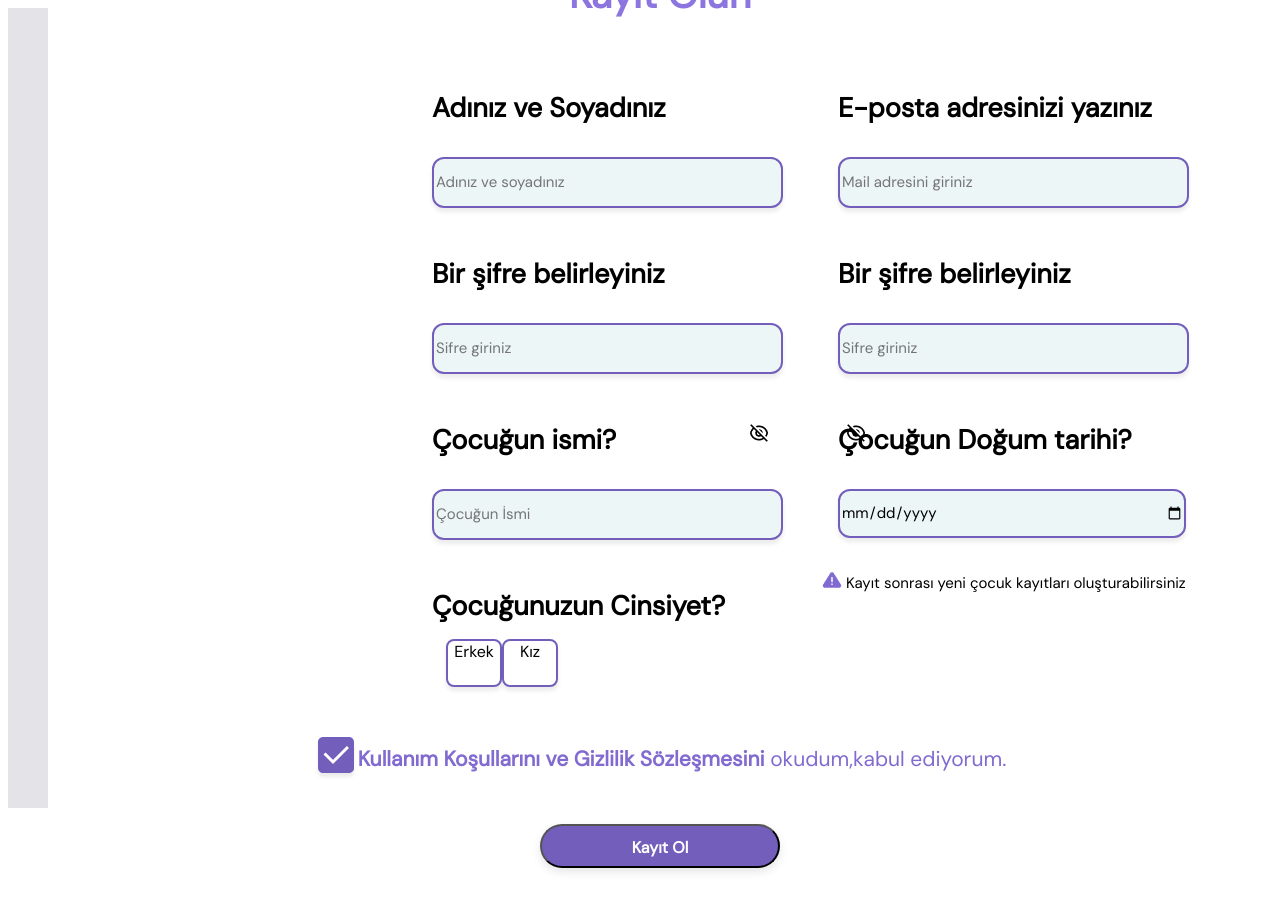
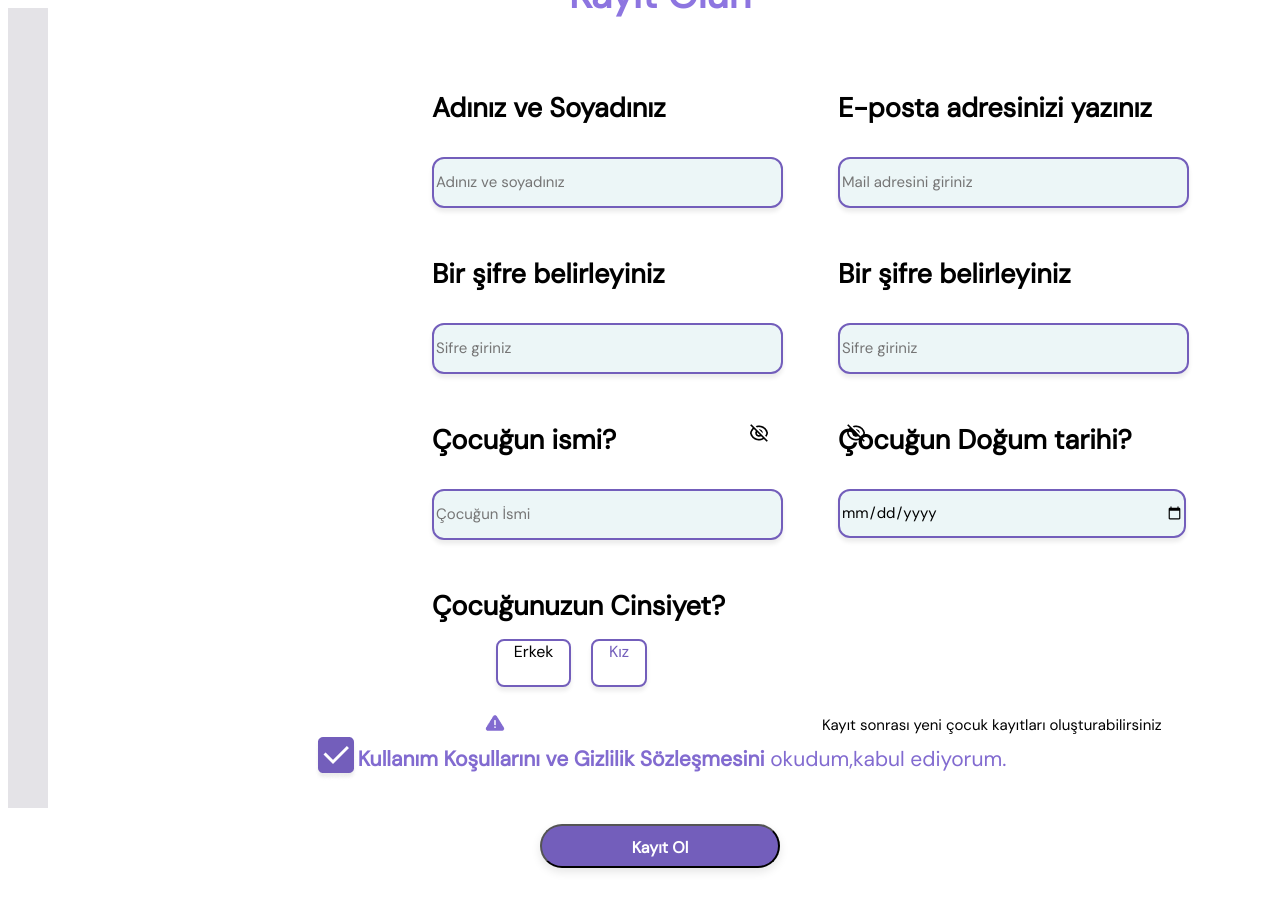
Before and after one commit to DNA-RNA/KidoKitDemo, a React (Create React App) app in the folder frontend/: page /KayitOl in a window 1280 px wide. Built offline with nearby package versions, Linux system fonts and the light colour scheme.

Commit message:
KayitOl.jsx in css kısmı tamamlandı

```diff
--- a/frontend/src/App.css
+++ b/frontend/src/App.css
@@ -1,17 +1,15 @@
-@import url('https://fonts.googleapis.com/css2?family=DM+Sans&display=swap');
-*{
-  font-family: 'DM Sans', sans-serif;
+@import url("https://fonts.googleapis.com/css2?family=DM+Sans&display=swap");
+* {
+  font-family: "DM Sans", sans-serif;
 }
 .App {
   text-align: center;
-  background: url('images/background.png') no-repeat center center fixed;
+  background: url("images/background.png") no-repeat center center fixed;
   -webkit-background-size: cover;
   -moz-background-size: cover;
   -o-background-size: cover;
-  height:100vh;
-
+  height: 100vh;
 }
-
 
 .App-logo {
   margin-top: 10rem;
@@ -25,7 +23,6 @@
   font-size: calc(10px + 2vmin);
 }
 
-
 .Body {
   display: flex;
   justify-content: center;
@@ -35,25 +32,22 @@
   color: white;
   font-size: 1.5rem;
 }
-.Button button{
+.Button button {
   margin: 2rem;
-
   padding: 0.8rem 3rem;
   border-radius: 15px;
   letter-spacing: 0.5px;
   font-size: 1.5rem;
-    color: #735EBB;
+  color: #735ebb;
   background-color: white;
 }
 
-.App p{
+.App p {
   color: white;
-
 }
 
-
 /* kayit ol*/
-.body{
+.body {
   display: flex;
   height: 100vh;
   justify-content: center;
@@ -61,18 +55,18 @@
   background: #e4e3e7;
   box-sizing: border-box;
 }
-.container{
-
+.container {
   width: 100%;
   background: white;
   padding: 30px;
   margin-left: 40px;
 }
+/* başlık*/
 .container .title {
   font-size: 39px;
   font-weight: 700;
   line-height: 51px;
-	color: #8D75E0;
+  color: #8d75e0;
   text-align: center;
   padding-bottom: 1rem;
   margin-top: 30px;
@@ -83,76 +77,101 @@
   justify-content: space-between;
   margin-left: 300px;
   padding: 30px;
-
 }
-.form .details .form-box{
+/* form elemanları */
+.form .details .form-box {
   width: calc(100% / 2 - 20px);
   margin: 0.5rem;
 }
-.details .form-box .description{
+/* form başlıkları*/
+.details .form-box .description {
   font-weight: 700;
   margin: 1rem;
   font-size: 27px;
   display: block;
-
-
 }
-.details .form-box .warning-text{
+/* uyarı ikonu*/
+.details .form-box .warning-vector {
+  position: absolute;
+  top: 715px;
+  right: 775px;
+}
+/* uyarı yazısı */
+.details .form-box .warning-text {
   font-weight: 400;
   font-size: 15px;
+  position: absolute;
+  top: 715px;
 }
+/* form input*/
 .details .form-box input {
   height: 45px;
   width: 343px;
   margin: 1rem;
   font-size: 15px;
-	border-radius:12px;
-	border: 2px solid #735EBB;
-
-	background:rgba(68, 166, 180, 0.1);
+  border-radius: 12px;
+  border: 2px solid #735ebb;
+  background: rgba(68, 166, 180, 0.1);
   box-shadow: 0px 4px 4px rgba(0, 0, 0, 0.08);
 }
 .details .form-box input:focus,
-.details .form-box input:valid{
-	border-color: #735EBB;
+.details .form-box input:valid {
+  border-color: #735ebb;
 }
-.details .form-box .password-vector-1{
+/* şifre ikonları*/
+.details .form-box .password-vector-1 {
   position: absolute;
   top: 420px;
-    left:745px;
+  left: 745px;
   padding: 0.25rem;
 }
-.details .form-box .password-vector-2{
+.details .form-box .password-vector-2 {
   position: absolute;
   top: 420px;
-    right:410px;
+  right: 410px;
   padding: 0.25rem;
-
-
-
 }
+/* cinsiyet section*/
 .details .form-box .category {
-	width: 12% ;
+  width: 12%;
   display: flex;
   justify-content: space-around;
-	margin-left: 30px;
+  margin-left: 80px;
   text-align: center;
 }
-.details .form-box .category label{
+.details .form-box .category label {
   display: flex;
   align-items: center;
 }
-.details .form-box .category .gender {
+.details .form-box .category .gender-1 {
+  height: 44px;
+  width: 71px;
+  background: white;
+  border-radius: 8px;
+  border: 2px solid #735ebb;
+  box-shadow: 0px 4px 4px rgba(0, 0, 0, 0.08);
+  margin-right: 20px;
+}
+.details .form-box .category .gender-2 {
   height: 44px;
   width: 52px;
   background: white;
   border-radius: 8px;
-	border: 2px solid #735EBB;
+  border: 2px solid #735ebb;
   box-shadow: 0px 4px 4px rgba(0, 0, 0, 0.08);
-
-
+  margin-right: 20px;
+  color: #735ebb;
 }
-.container .form .button{
+#radio-one:checked ~ .category label .radio-1,
+#radio-two:checked ~ .category label .radio-2 {
+  border-color: white;
+  background-color: rgba(68, 166, 180, 0.1);
+}
+.form input[type="radio"] {
+  display: none;
+}
+/* kayıt ol buton section*/
+.container .form .button {
   display: flex;
   align-items: center;
   justify-content: center;
@@ -166,11 +185,12 @@ margin: 0.5rem;
   border-radius: 22px;
   font-size: 16px;
   color: white;
-    background-color:  #735EBB;
+  background-color: #735ebb;
   box-shadow: 0px 4px 10px rgba(0, 0, 0, 0.1);
   font-weight: 700;
 }
-.container .form .contract{
+/* sözleşme section*/
+.container .form .contract {
   display: flex;
   align-items: center;
   justify-content: center;
@@ -180,10 +200,28 @@ margin: 0.5rem;
   font-weight: 500;
   font-size: 21px;
   line-height: 27px;
-
-color: #826BD0;
+  color: #826bd0;
 }
 .form .contract p a {
   text-decoration: none;
-	color: #826BD0;
+  color: #826bd0;
 }
+
+@media (max-width: 584px) {
+  .body {
+    max-width: 100%;
+  }
+  .container {
+    max-width: 100%;
+  }
+  .form .details .form-box {
+    width: 100%;
+  }
+  .details .form-box .category {
+    width: 100%;
+  }
+  .container .form .details {
+    max-height: 300px;
+    overflow-y: scroll;
+  }
+}
--- a/frontend/src/pages/KayitOl.jsx
+++ b/frontend/src/pages/KayitOl.jsx
@@ -31,42 +31,44 @@ class KayitOl extends React.Component {
       </div>
       <div className="form-box">
       <span className="description">E-posta adresinizi yazınız</span>
-      <input type="text" name="email"  placeholder="Mail adresini giriniz"/>
+      <input type="text" name="email"  placeholder="Mail adresini giriniz"  required/>
 
 
       </div>
       <div className="form-box">
       <span className="description">Bir şifre belirleyiniz</span>
       <img className="password-vector-1" src={sifreVector} alt="sifre-vector" />
-      <input type="password" name="password"  placeholder="Sifre giriniz" />
+      <input type="password" name="password"  placeholder="Sifre giriniz"   required/>
 
       </div>
       <div className="form-box">
       <span className="description">Bir şifre belirleyiniz</span>
       <img className="password-vector-2" src={sifreVector} alt="sifre-vector" />
-      <input type="password" name="password"  placeholder="Sifre giriniz" />
+      <input type="password" name="password"  placeholder="Sifre giriniz"  required />
       </div>
       <div className="form-box">
       <span className="description">Çocuğun ismi?</span>
-      <input type="text" name="childName" placeholder="Çocuğun İsmi" />
+      <input type="text" name="childName" placeholder="Çocuğun İsmi"  required />
       </div>
       <div className="form-box">
       <span className="description">Çocuğun Doğum tarihi?</span>
-      <input type="date" name="childBirthday"  placeholder="Çocuğun doğum tarihini giriniz" />
+      <input type="date" name="childBirthday"  placeholder="Çocuğun doğum tarihini giriniz"  required />
       </div>
       <div className="form-box">
+      <input type="radio" name="gender" id="radio-one" />
+      <input type="radio" name="gender" id="radio-two" />
       <span className="description">Çocuğunuzun Cinsiyet?</span>
       <div className="category">
-        <label htmlFor="">
-          <span className="gender" name="childGender">Erkek</span>
+        <label htmlFor="radio-one">
+          <span className="gender-1 radio-1" name="childGender">Erkek</span>
         </label>
-        <label htmlFor="">
-          <span className="gender" name="childGender">Kız</span>
+        <label htmlFor="radio-two">
+          <span className="gender-2 radio-2" name="childGender">Kız</span>
         </label>
       </div>
       </div>
       <div className="form-box">
-      <img src={vektor} alt="vektor" />
+      <img src={vektor} className="warning-vector" alt="vektor" />
       <span className="warning-text">  Kayıt sonrası yeni çocuk kayıtları oluşturabilirsiniz</span>
       </div>
        </div>
```
Lines whose indentation alone changed are shown as unchanged.
